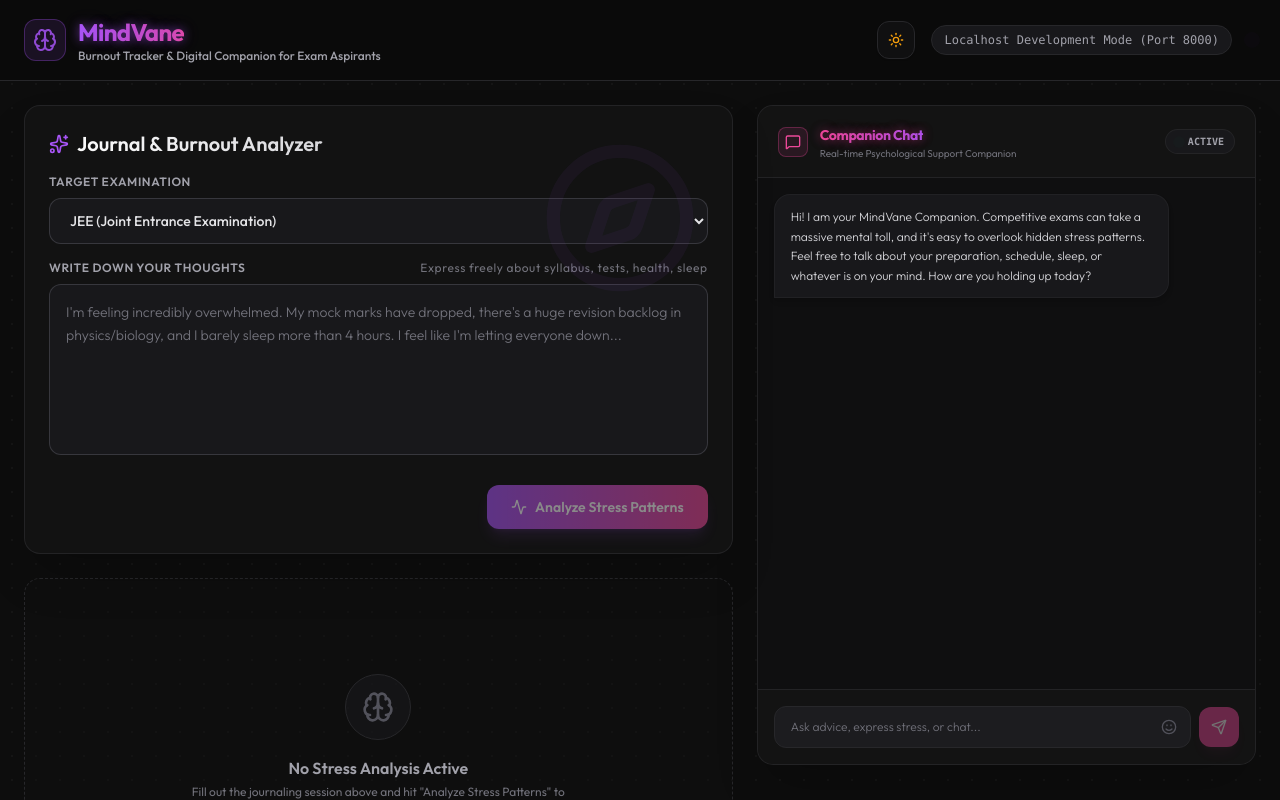
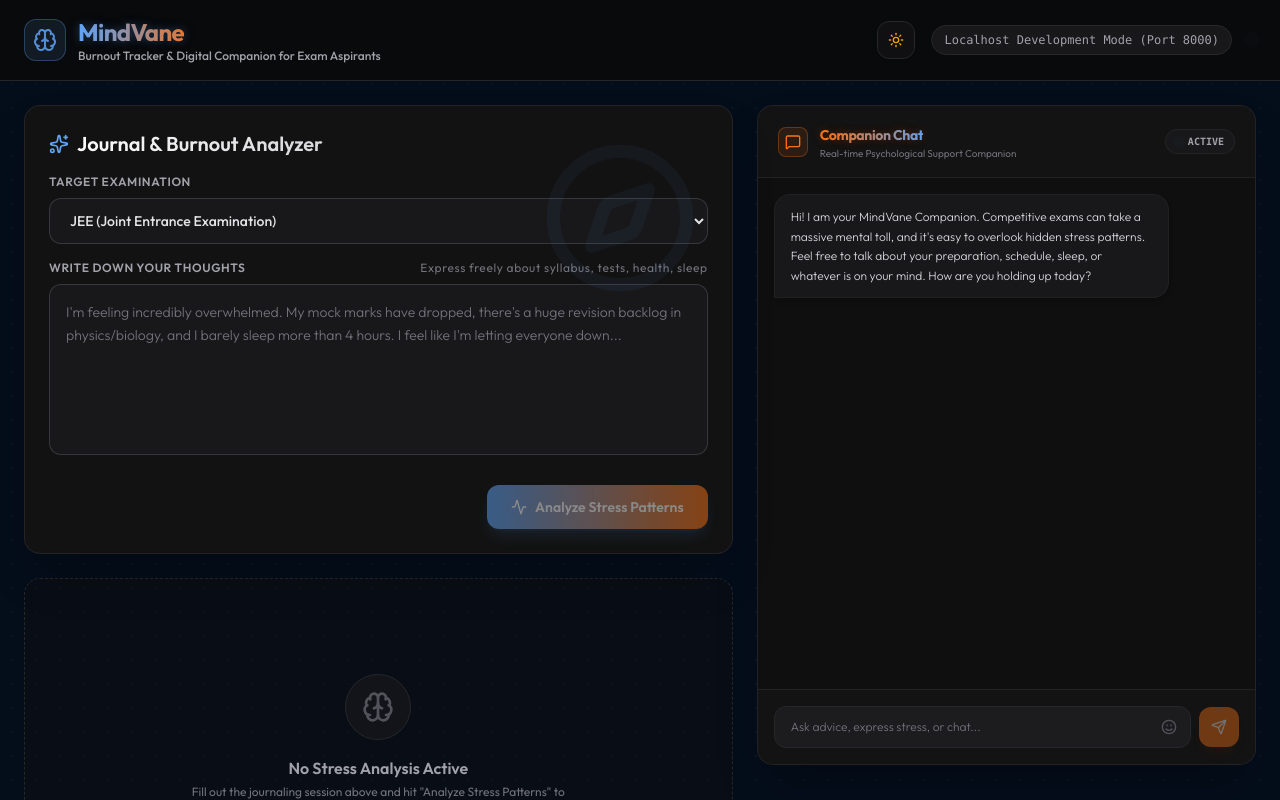
Before and after one commit to LuxShar007/MindVane, a React (Vite) app in the folder frontend/: page / in a window 1280 px wide. Shown: the top 800 px of the page. Built offline with nearby package versions, Linux system fonts and the light colour scheme.

Commit message:
Update colors and background gradients to match the twilight night sky sunset palette

```diff
--- a/frontend/src/index.css
+++ b/frontend/src/index.css
@@ -1,4 +1,14 @@
 @import url('https://fonts.googleapis.com/css2?family=Outfit:wght@300;400;500;600;700;800&display=swap');
+
+:root {
+  --color-primary: 29 78 216;      /* Indigo-Blue (Primary for Light Mode) */
+  --color-secondary: 234 88 12;    /* Sunset Orange (Secondary for Light Mode) */
+}
+
+.dark {
+  --color-primary: 96 165 250;     /* Light Sky Blue (Primary for Dark Mode) */
+  --color-secondary: 249 115 22;   /* Horizon Sunset Orange (Secondary for Dark Mode) */
+}
 
 @tailwind base;
 @tailwind components;
@@ -17,7 +27,7 @@
 }
 
 ::-webkit-scrollbar-track {
-  @apply bg-zinc-100 dark:bg-[#0d0d0d];
+  @apply bg-zinc-100 dark:bg-[#050d1a];
 }
 
 ::-webkit-scrollbar-thumb {
@@ -45,26 +55,24 @@
   animation: blink-scarlet 1.5s infinite;
 }
 
-/* Neon glow for headers */
+/* Neon glow for headers mapping to twilight color scheme */
 .neon-glow-purple {
-  text-shadow: 0 0 10px rgba(168, 85, 247, 0.5), 0 0 20px rgba(168, 85, 247, 0.2);
+  text-shadow: 0 0 10px rgba(96, 165, 250, 0.3), 0 0 20px rgba(96, 165, 250, 0.1);
 }
 
 .neon-glow-magenta {
-  text-shadow: 0 0 10px rgba(236, 72, 153, 0.5), 0 0 20px rgba(236, 72, 153, 0.2);
+  text-shadow: 0 0 10px rgba(249, 115, 22, 0.3), 0 0 20px rgba(249, 115, 22, 0.1);
 }
 
-/* Decorative Background Grid & Radial Mesh */
+/* Decorative Background Grid & Radial Mesh (Mimicking the photo's twilight horizon) */
 .bg-mesh-gradient {
   background-image:
-    radial-gradient(at 10% 20%, rgba(168, 85, 247, 0.04) 0px, transparent 50%),
-    radial-gradient(at 90% 80%, rgba(236, 72, 153, 0.04) 0px, transparent 50%);
+    linear-gradient(to bottom, #FAF6F0, #F4EAD4 60%, #E7D7C1);
 }
 
 .dark .bg-mesh-gradient {
   background-image:
-    radial-gradient(at 10% 20%, rgba(168, 85, 247, 0.12) 0px, transparent 50%),
-    radial-gradient(at 90% 80%, rgba(236, 72, 153, 0.08) 0px, transparent 50%);
+    linear-gradient(to bottom, #040d1a 0%, #0c1c30 50%, #1a324b 80%, #29211c 100%);
 }
 
 .bg-dot-grid {
--- a/frontend/tailwind.config.js
+++ b/frontend/tailwind.config.js
@@ -8,9 +8,9 @@ export default {
   theme: {
     extend: {
       colors: {
-        darkBg: '#0d0d0d',
-        accentPurple: '#a855f7', // Neon Purple
-        accentMagenta: '#ec4899', // Magenta
+        darkBg: '#040d1a', // Twilight Midnight Blue
+        accentPurple: 'rgb(var(--color-primary) / <alpha-value>)', // Dynamic Twilight Blue
+        accentMagenta: 'rgb(var(--color-secondary) / <alpha-value>)', // Dynamic Sunset Orange
         accentEmerald: '#10b981', // Emerald Green for stable metrics
         accentAmber: '#f59e0b', // Amber for elevated stress
         scarletRed: '#dc2626', // Scarlet for alert
```
